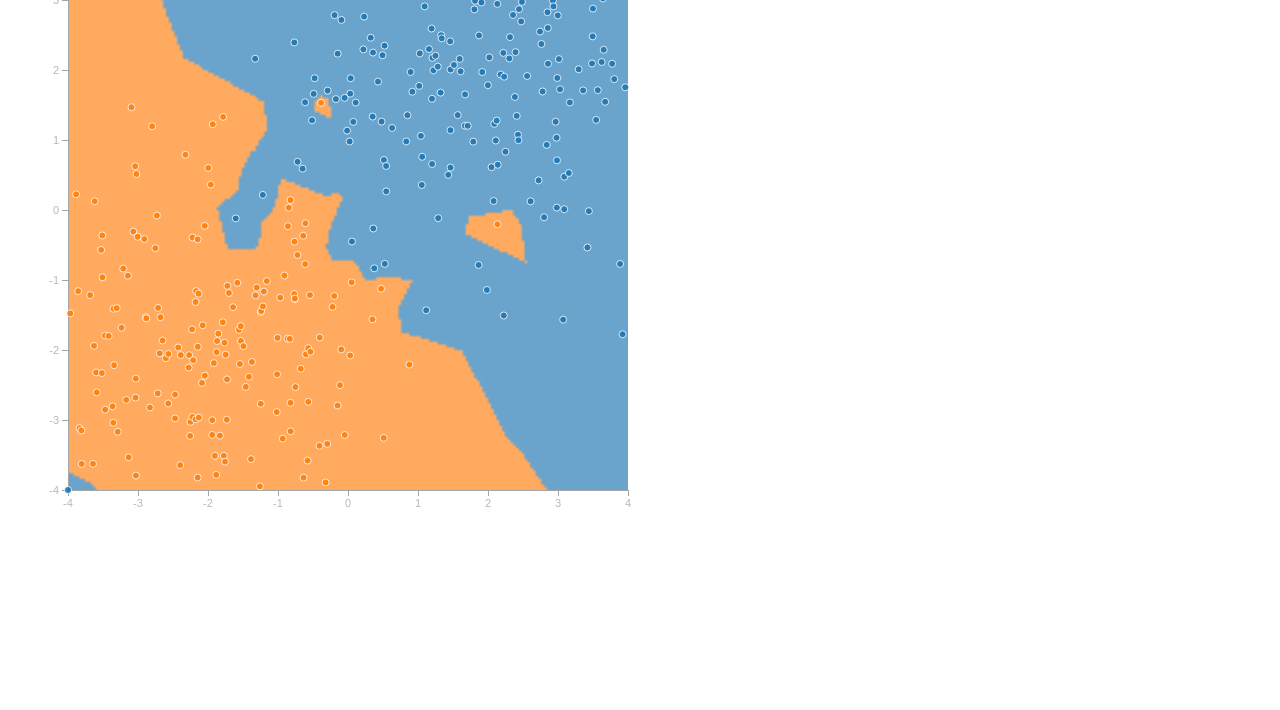
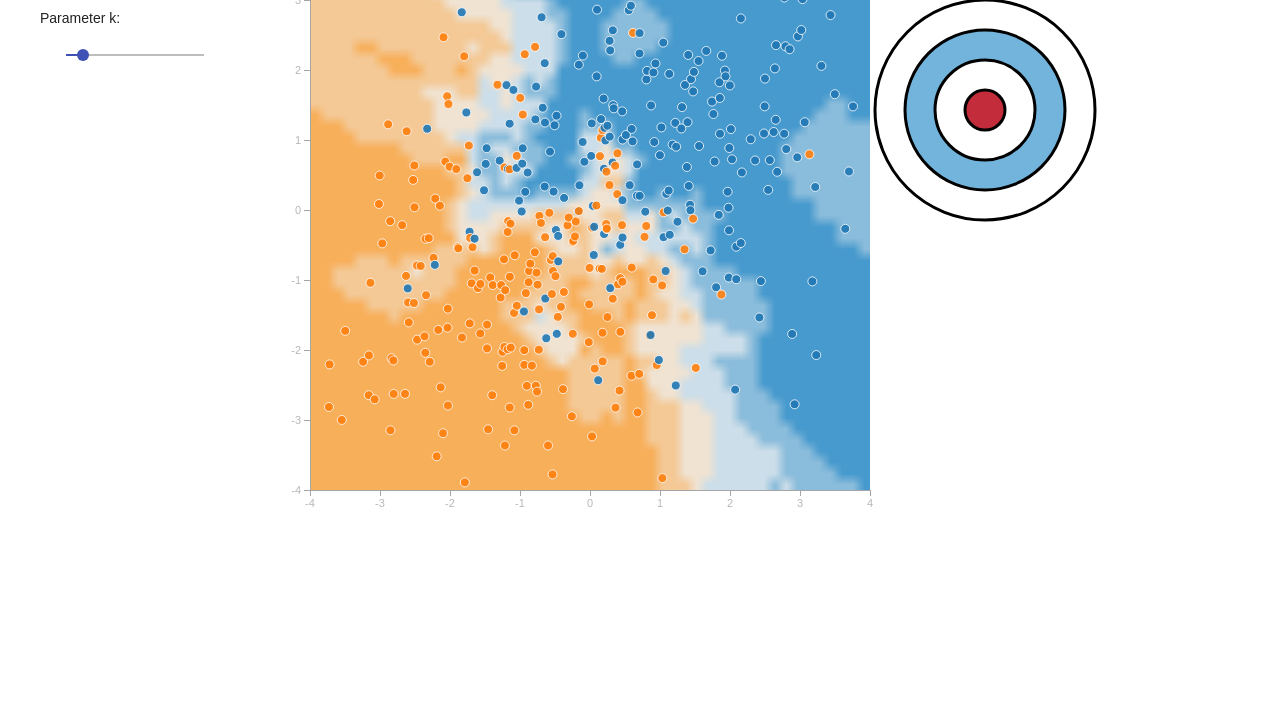
Before and after one commit to doristori123/knn-viz, a website: page index.html in a window 1280 px wide. Shown: the part 130-840 px from the top of the page. Before the commit the page ends 800 px from the top, so only its background shows below. Drawn offline with nearby package versions, Linux system fonts and the light colour scheme.

Commit message:
Dartboard and dynamic color range complete

```diff
--- a/index.html
+++ b/index.html
@@ -1,15 +1,31 @@
 <!DOCTYPE html>
 <html>
 <meta charset="utf-8">
-
+<link rel="stylesheet" href="https://fonts.googleapis.com/icon?family=Material+Icons">
+<link rel="stylesheet" href="https://code.getmdl.io/1.3.0/material.indigo-pink.min.css">
+<script defer src="https://code.getmdl.io/1.3.0/material.min.js"></script>
 <style>
 body {
   font: 11px sans-serif;
+
+}
+#main {
+    display: flex;
+    margin: 40px;
+}
+#controls {
+    width: 20%;
+    margin-right: 20px;
+}
+#plot {
+    margin-right: 40px;
+    margin-left: 40px;
+    position: relative;
+    width:40%;
 }
 
-#plot {
-    margin: 40px;
-    position: relative;
+#dart {
+ width: 40%;
 }
 
 .axis path,
@@ -25,7 +41,17 @@ body {
     fill-opacity: 0.8;
 }
 .dot {
+}
+
+.train {
     stroke: white;
+    stroke-width: 1;
+    stroke-opacity: 0.8;
+    fill-opacity: 0.9;
+}
+
+.test{
+    stroke: black;
     stroke-width: 1;
     stroke-opacity: 0.8;
     fill-opacity: 0.9;
@@ -34,29 +60,40 @@ body {
 
 </style>
 <body>
-
+    <div id="main">
+        <div id="controls" style="width:200px;">
+            <h2>Settings</h2>
+            <p>Parameter k:</p><span class="kval"></span>
+            <input id="kparameter" class="mdl-slider mdl-js-slider" type="range"
+            min="1" max="200" value="25" tabindex="0">
+        </div>
         <div id="plot"></div>
+        <div id="dart"></div>
+    </div>
 
 <script src="http://d3js.org/d3.v3.min.js"></script>
 <script src="/kdTree.js"></script>
 
+
 <script>
 
 // HYPERPARAMETERS
-const DENSITY = 200; //logical width and height for grid
+const DENSITY = 50; //logical width and height for grid
 var domain = [-4,4]; //the actual coordinate boundaries that we will use
 
 // Display parameters
 const   width = 600; // width in pixel for whole plot
 const   height = 600; // height in pixel for whole plot
+const   dartBoardSize = 400; //dartboard size in px size*size
 var padding = 20; // padding for axes
-
+var NUM_SHADES = 30;
 
 /*
 
     SETUP DOM AND D3 OBJECTS
 
 */
+
 
 //get our canvas element set up
 var canvas = d3.select('#plot')
@@ -117,6 +154,28 @@ svg.append("g")
 
 
 
+/*
+
+        DARTBOARD SETUP
+
+*/
+
+var svgDartBoard = d3.select("#dart").append("svg")
+                                    .attr("width", dartBoardSize)
+                                    .attr("height", dartBoardSize)
+                                    .append("g")
+
+
+
+// Set up our scales
+var dartScale = d3.scale.linear()
+    .domain(domain)
+    .range([0, dartBoardSize]);
+
+var dartRadiusScale = d3.scale.linear()
+    .domain([0,2])
+    .range([0, dartBoardSize/2]);
+
 
 /**
  *
@@ -153,8 +212,9 @@ function generateTrainingData(sampleSize, noise) {
         }
     }
 
-    generateGaussian(2,2,1)
-    generateGaussian(-2,-2,-1)
+    generateGaussian(1,1,1)
+    generateGaussian(-1,-1,-1)
+
 
     return points
 }
@@ -172,7 +232,7 @@ function constructKDTree(points) {
 }
 
 
-function getDecisionBoundary(tree) {
+function getDecisionBoundary(tree, kval) {
 
 
     var densityToCoordinateX = d3.scale.linear().domain([0, DENSITY-1]).range(domain);
@@ -189,27 +249,44 @@ function getDecisionBoundary(tree) {
     {
         for(j = 0; j < DENSITY; j++) {
 
-            var nearest = tree.nearest({ x: densityToCoordinateX(i), y: densityToCoordinateY(j) }, 1);
-            //console.log("Grid Point in question: ", { x: densityToCoordinateX(i), y: densityToCoordinateY(j) })
-            //console.log(nearest[0][0].label)
-
-
+            var nearest = tree.nearest({ x: densityToCoordinateX(i), y: densityToCoordinateY(j) }, kval);
 
             var sum = 0;
+            var votes = []
             for (var h = 0; h < nearest.length; h++)
             {
+                votes.push(nearest[h][0].label)
                 sum = sum + (nearest[h][0].label == -1 ? -1 : 1);
 
             }
 
-            grid[i][j] = (sum >= 0 ? 1 : -1)
-            console.log("Our final label for grid point", grid[i][j])
+
+            grid[i][j] = sum/kval
 
         }
     }
     return grid
 
 }
+
+// define color range
+var tmpScale = d3.scale.linear()
+        .domain([0, .5, 1])
+        .range(["#f59322", "#e8eaeb", "#0877bd"])
+        .clamp(true);
+
+// Due to numerical error, we need to specify
+// d3.range(0, end + small_epsilon, step)
+// in order to guarantee that we will have end/step entries with
+// the last element being equal to end.
+var colors = d3.range(0, 1 + 1E-9, 1 / NUM_SHADES).map(a => {
+    return tmpScale(a);
+});
+
+var color = d3.scale.quantize()
+                     .domain([-1, 1])
+                     .range(colors);
+
 
 function labelToColor(label) {
 
@@ -232,22 +309,51 @@ function updateHeatmap(grid){
     {
         for(i = 0; i < DENSITY; ++i)
         {
-            c = labelToColor(grid[i][j]);
-
+            c = d3.rgb(color(grid[i][j]));
             image.data[++k] = c.r;
             image.data[++k] = c.g;
             image.data[++k] = c.b;
-            image.data[++k] = 170;
+            image.data[++k] = 190;
         }
     }
 
     context.putImageData(image, 0, 0);
 
 
-
 }
 
+var renderTrainingPoints = function(data) {
+  // draw dot
+  svg.selectAll(".dot")
+      .data(data)
+    .enter().append("circle")
+      .attr("class", "dot")
+      .attr("class", "train")
+      .attr("r", 4.5)
+      .attr("cx", xMap)
+      .attr("cy", yMap)
+      .style("fill", function(d) { return labelToColor(d.label);})
+};
+
+var renderTestPoints = function(data) {
+    console.log(data)
+
+  // draw dot
+  svg.selectAll(".dot")
+      .data(data)
+    .enter().append("circle")
+      .attr("class", "dot")
+      .attr("class", "test")
+      .attr("r", 4.5)
+      .attr("cx", xMap)
+      .attr("cy", yMap)
+      .style("fill", function(d) { return labelToColor(d.label);})
+};
+
+
+
 var gaussianData = generateTrainingData(400,2);
+//var testData = generateTrainingData(200,2);
 
 // filter out points that fall out of our domain
 gaussianData = gaussianData.filter(p => {
@@ -255,37 +361,51 @@ gaussianData = gaussianData.filter(p => {
         && p.y >= domain[0] && p.y <= domain[1];
     });
 
-    gaussianData.push({x: -4, y: -4, label:1}, {x:4, y:4, label:-1})
+
+
 
 var tree = constructKDTree(gaussianData);
-console.log(gaussianData);
-var grid = getDecisionBoundary(tree);
+var grid = getDecisionBoundary(tree,5);
 updateHeatmap(grid);
 
 
 // setup x
-var xValue = function(d) { return d.x;}, // data -> value
-    xMap = function(d) { return xScale(xValue(d));} // data -> display
+var xValue = function(d) { return d.x;} // data -> value
+var xMap = function(d) { return xScale(xValue(d));} // data -> display
 
 
 // setup y
-var yValue = function(d) { return d.y;}, // data -> value
-    yMap = function(d) { return yScale(yValue(d));} // data -> display
+var yValue = function(d) { return d.y;} // data -> value
+var yMap = function(d) { return yScale(yValue(d));} // data -> display
 
-// setup fill co
+renderTrainingPoints(gaussianData);
+//renderTestPoints(testData);
+d3.select('#kparameter').on('change', function() {
 
-  // draw dot
-  svg.selectAll(".dot")
-      .data(gaussianData)
-    .enter().append("circle")
-      .attr("class", "dot")
-      .attr("r", 3.5)
-      .attr("cx", xMap)
-      .attr("cy", yMap)
-      .style("fill", function(d) { return labelToColor(d.label);})
+  d3.select('.kval').text(this.value)
+  grid = getDecisionBoundary(tree, this.value)
+  updateHeatmap(grid)
 
 
+});
 
+
+var jsonCircles = [
+   { "x_axis": 0, "y_axis": 0, "radius": 1.1, "color" : "white"},
+   { "x_axis": 0, "y_axis": 0, "radius": 0.8, "color" : "#72B4DC"},
+   { "x_axis": 0, "y_axis": 0, "radius": 0.5, "color" : "white" },
+   { "x_axis": 0, "y_axis": 0, "radius": 0.2, "color" : "#C32D3B"},];
+
+svgDartBoard.selectAll("circle")
+    .data(jsonCircles)
+    .enter()
+    .append("circle")
+    .attr("cx", function (d) { return dartScale(d.x_axis); })
+        .attr("cy", function (d) { return dartScale(d.y_axis); })
+        .attr("r", function (d) { return dartRadiusScale(d.radius); })
+        .attr("stroke", "black")
+        .attr("stroke-width", 3)
+        .style("fill", function(d) { return d.color; });
 
 </script>
 </body>
```
Lines whose indentation alone changed are shown as unchanged.
